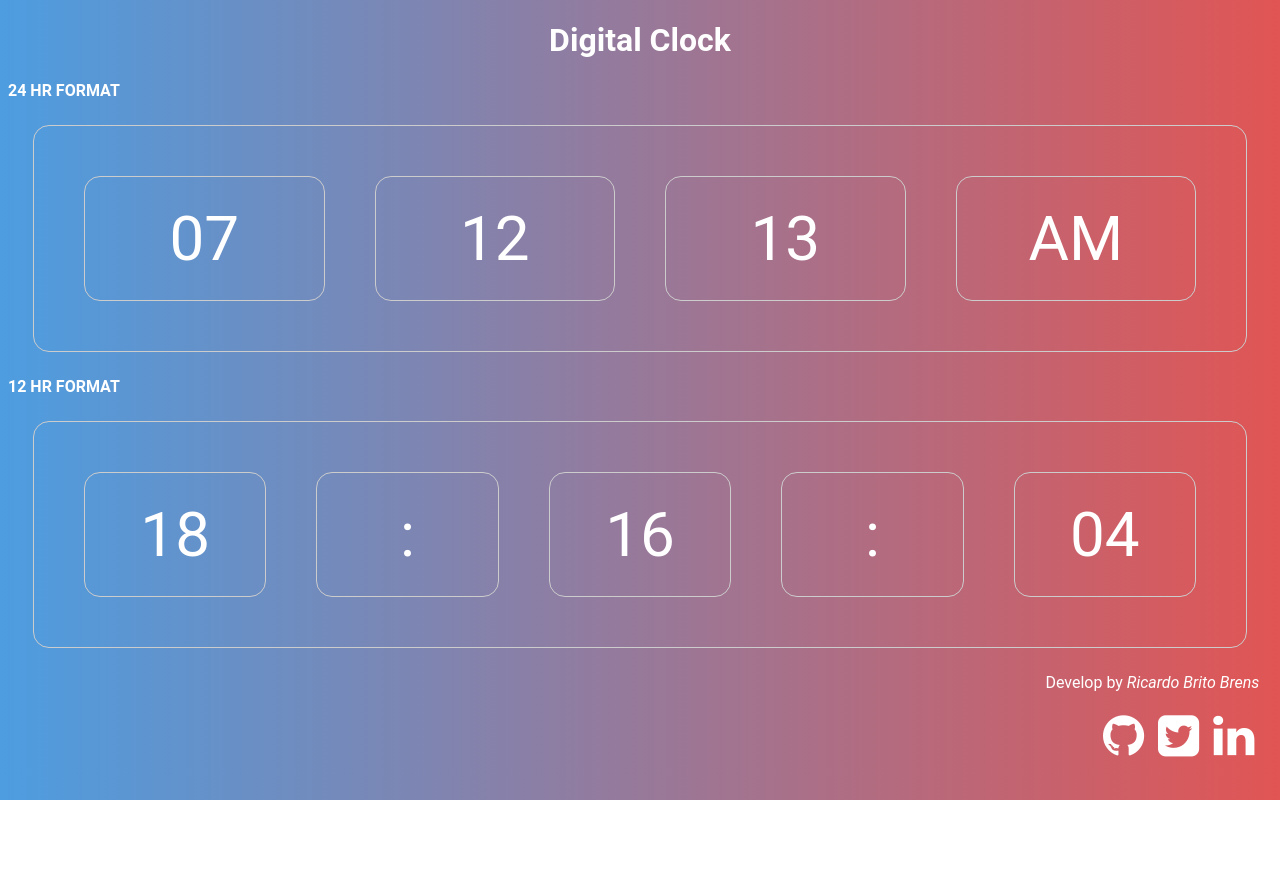
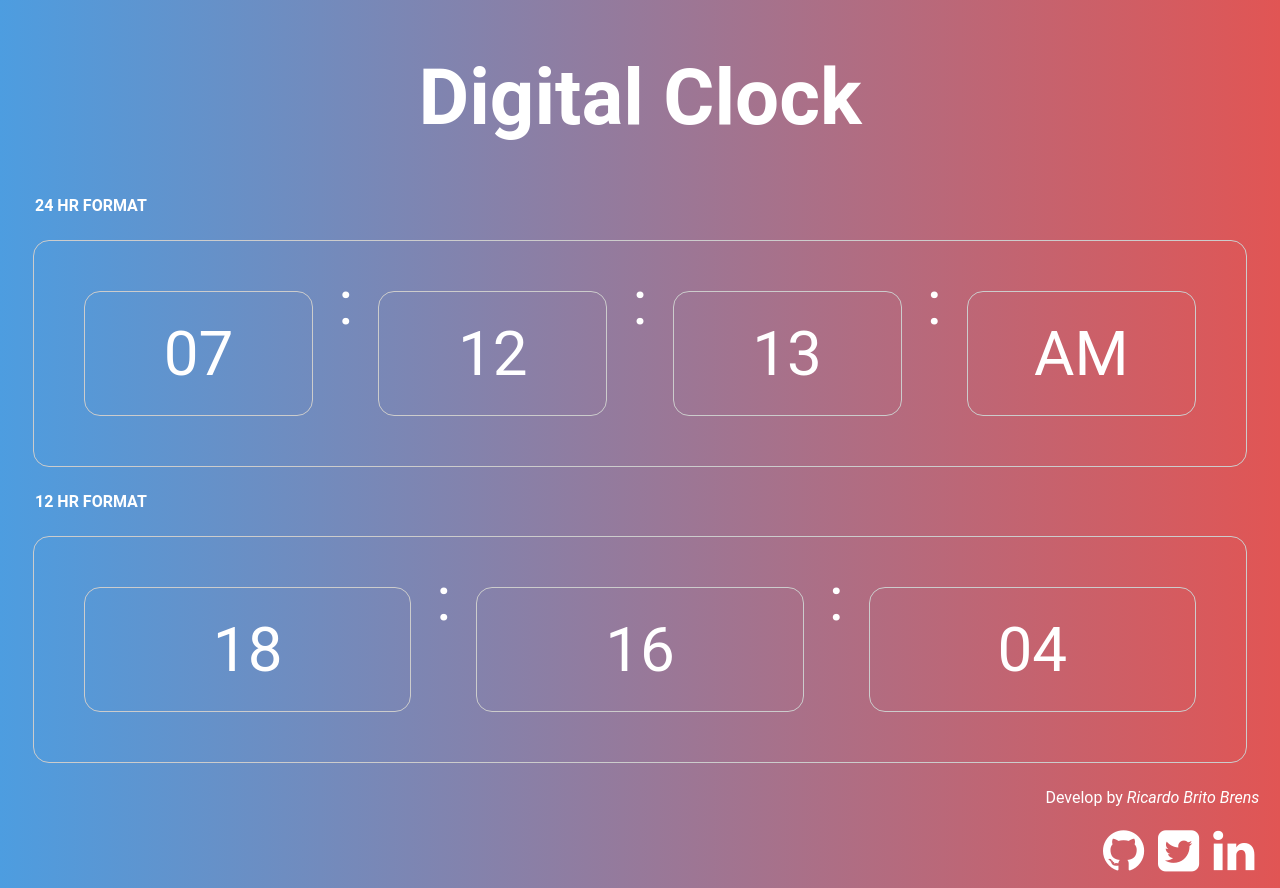
Before and after one commit to RicardoBritoBrens/DigitalClock, a plain HTML site: page index.html in a window 1280 px wide. Before the commit the page ends 800 px from the top, so only its background shows below. Drawn offline with Linux system fonts and the light colour scheme.

Commit message:
[IMP] style

```diff
--- a/index.html
+++ b/index.html
@@ -18,30 +18,28 @@
 <body>
 
     <header>
-        <h1>Digital Clock</h1>
+        <h1 class="clock_main_title">Digital Clock</h1>
     </header>
 
     <div>
-        <div">
+        <div class="clock_title">
             <h4>24 HR FORMAT</h4>
         </div>
         <div class="twenty_four_hours_format inline_style">
-            <div class="inline_style">07</div>
-            <div class="inline_style">12</div>
-            <div class="inline_style">13</div>
+            <div class="inline_style">07</div>:
+            <div class="inline_style">12</div>:
+            <div class="inline_style">13</div>:
             <div class="inline_style">AM</div>
         </div>
     </div>
 
     <div>
-        <div>
+        <div class="clock_title">
             <h4>12 HR FORMAT</h4>
         </div>
         <div class="twelve_hours_format inline_style">
-            <div class="inline_style">18</div>
-            <div class="inline_style">:</div>
-            <div class="inline_style">16</div>
-            <div class="inline_style">:</div>
+            <div class="inline_style">18</div>:
+            <div class="inline_style">16</div>:
             <div class="inline_style">04</div>
         </div>
     </div>
--- a/style/style.css
+++ b/style/style.css
@@ -17,12 +17,18 @@ header {
     font-size: 62px;
 }
 
+.inline_style_double_dot {
+    padding: 25px;
+    margin: 25px;
+    font-size: 62px;
+}
+
 .twenty_four_hours_format {
     justify-content: center;
     display: flex;
 }
 
-.twenty_four_hours_format>div {
+.twenty_four_hours_format > div {
     width: 50%;
     text-align: center;
     flex: 1;
@@ -33,10 +39,19 @@ header {
     display: flex;
 }
 
-.twelve_hours_format>div {
+.twelve_hours_format > div {
     width: 50%;
     text-align: center;
     flex: 1;
+}
+
+.clock_main_title{
+    font-size: 78px;
+}
+
+.clock_title {
+    width: auto;
+    padding-left: 27px;
 }
 
 footer {
@@ -44,7 +59,7 @@ footer {
     text-align: right;
 }
 
-a:link, a:visited,  a:hover, a:active{
+a:link, a:visited,  a:hover, a:active {
     font-size: 48px;
     color: white;
     padding: 5px;
```
